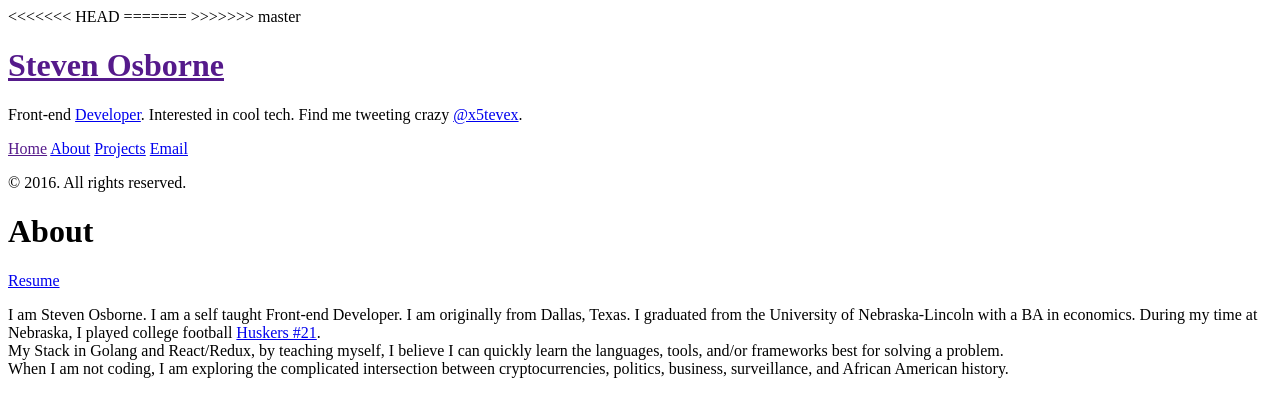
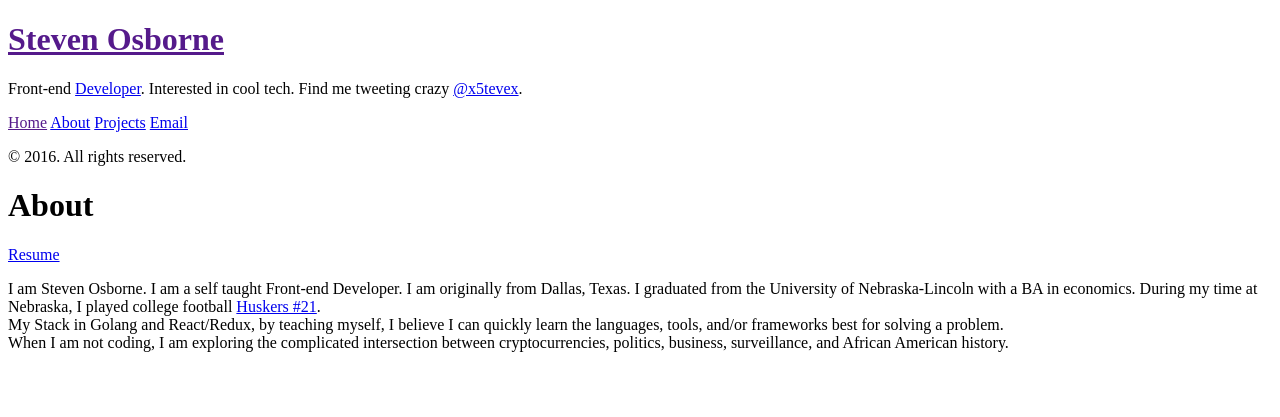
Before and after one commit to NikonMcFly/My-blog, a Jekyll site: the page built from about.md, in a window 1280 px wide. Shown: the top 417 px of the page. Built offline with Jekyll 4.4.1, drawn with Linux system fonts in a browser that asks for light colours; Markdown is read by kramdown in place of the engine named in the settings.

Commit message:
fixed HEAD==master

```diff
--- a/_includes/head.html
+++ b/_includes/head.html
@@ -18,11 +18,8 @@
   <link rel="stylesheet" href="{{ site.baseurl }}public/css/poole.css">
   <link rel="stylesheet" href="{{ site.baseurl }}public/css/syntax.css">
   <link rel="stylesheet" href="{{ site.baseurl }}public/css/hyde.css">
-<<<<<<< HEAD
   <link rel="stylesheet" href="//fonts.googleapis.com/css?family=PT+Sans:400,400italic,700|Abril+Fatface">
-=======
-  <link rel="stylesheet" href="https://fonts.googleapis.com/css?family=PT+Sans:400,400italic,700|Abril+Fatface">
->>>>>>> master
+
 
   <!-- Icons -->
 
```
